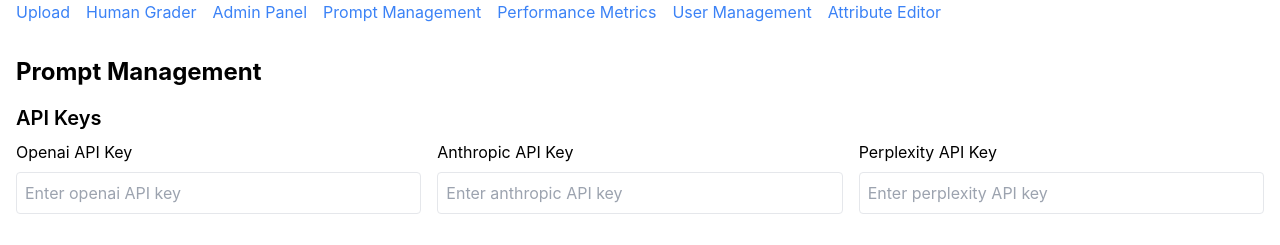
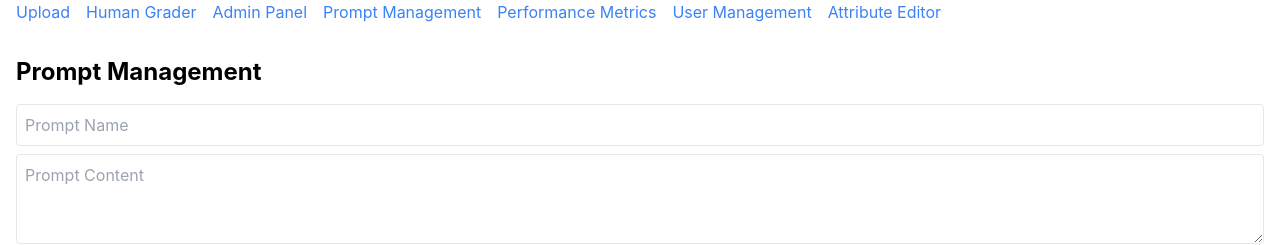
Before and after one commit to thebiggestcookie/pavt, a React (Create React App) app: page /prompts in a window 1280 px wide. Shown: the top 245 px of the page. Built offline with nearby package versions, Linux system fonts and the light colour scheme; no server answers.

Commit message:
Update PromptManagement.js

```diff
--- a/src/components/PromptManagement.js
+++ b/src/components/PromptManagement.js
@@ -1,18 +1,12 @@
 import React, { useState, useEffect } from 'react';
-import { fetchPrompts, addPrompt, updatePrompt, deletePrompt, fetchApiKeys, updateApiKey } from '../api/api';
+import { fetchPrompts, addPrompt, updatePrompt, deletePrompt } from '../api/api';
 
 const PromptManagement = () => {
   const [prompts, setPrompts] = useState([]);
   const [newPrompt, setNewPrompt] = useState({ name: '', content: '', model: 'gpt-4' });
-  const [apiKeys, setApiKeys] = useState({
-    openai: '',
-    anthropic: '',
-    perplexity: ''
-  });
 
   useEffect(() => {
     loadPrompts();
-    loadApiKeys();
   }, []);
 
   const loadPrompts = async () => {
@@ -24,28 +18,9 @@ const PromptManagement = () => {
     }
   };
 
-  const loadApiKeys = async () => {
-    try {
-      const keys = await fetchApiKeys();
-      setApiKeys(keys);
-    } catch (error) {
-      console.error('Error loading API keys:', error);
-    }
-  };
-
   const handleInputChange = (e) => {
     const { name, value } = e.target;
     setNewPrompt({ ...newPrompt, [name]: value });
-  };
-
-  const handleApiKeyChange = async (e) => {
-    const { name, value } = e.target;
-    try {
-      await updateApiKey(name, value);
-      setApiKeys({ ...apiKeys, [name]: value });
-    } catch (error) {
-      console.error('Error updating API key:', error);
-    }
   };
 
   const handleAddPrompt = async () => {
@@ -81,25 +56,6 @@ const PromptManagement = () => {
   return (
     <div className="mt-8">
       <h2 className="text-2xl font-bold mb-4">Prompt Management</h2>
-
-      <div className="mb-8">
-        <h3 className="text-xl font-semibold mb-2">API Keys</h3>
-        <div className="grid grid-cols-3 gap-4">
-          {Object.entries(apiKeys).map(([provider, key]) => (
-            <div key={provider}>
-              <label className="block mb-2">{provider.charAt(0).toUpperCase() + provider.slice(1)} API Key</label>
-              <input
-                type="password"
-                name={provider}
-                value={key}
-                onChange={handleApiKeyChange}
-                className="w-full p-2 border rounded"
-                placeholder={`Enter ${provider} API key`}
-              />
-            </div>
-          ))}
-        </div>
-      </div>
 
       <div className="mb-4">
         <input
```
